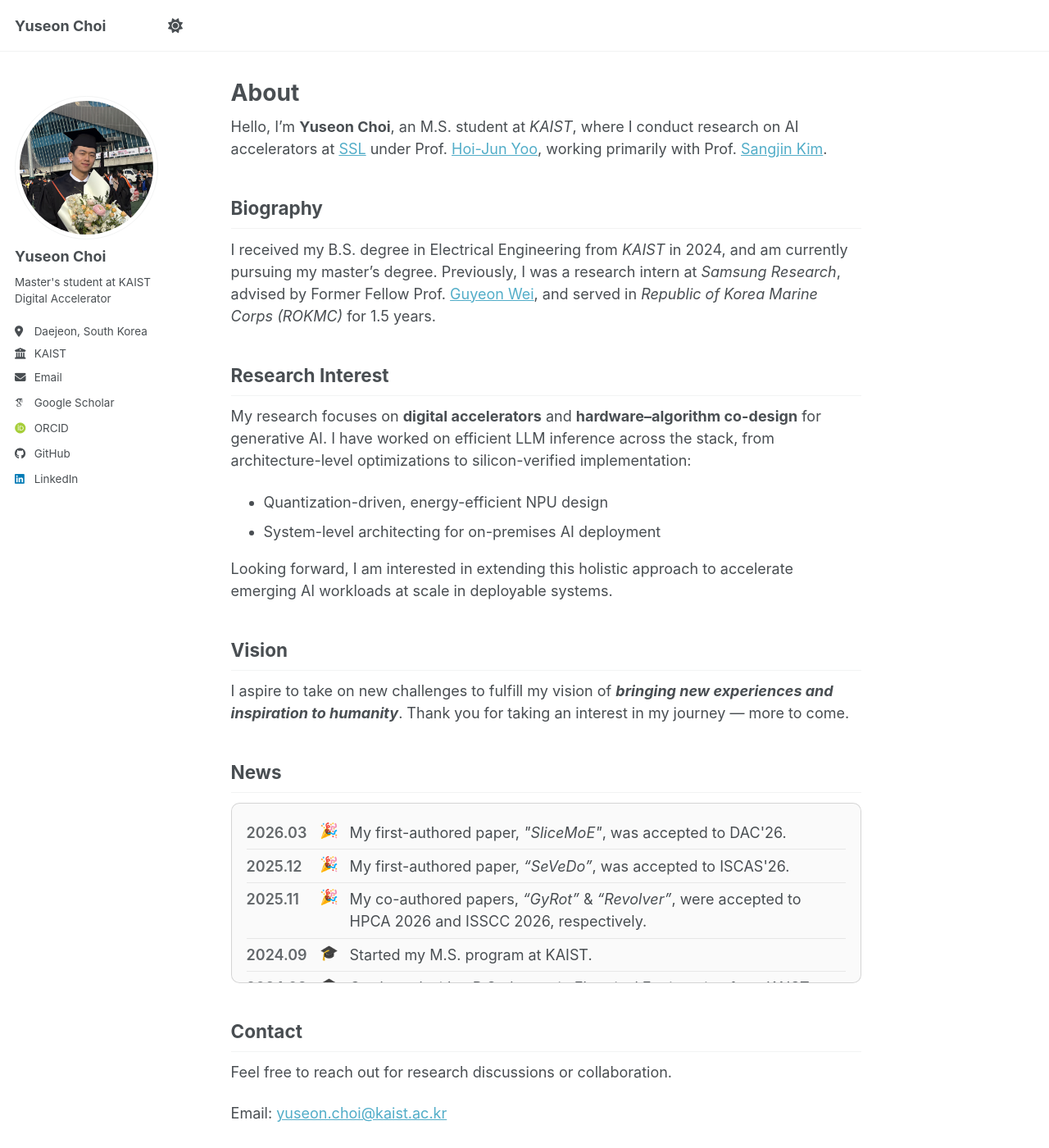
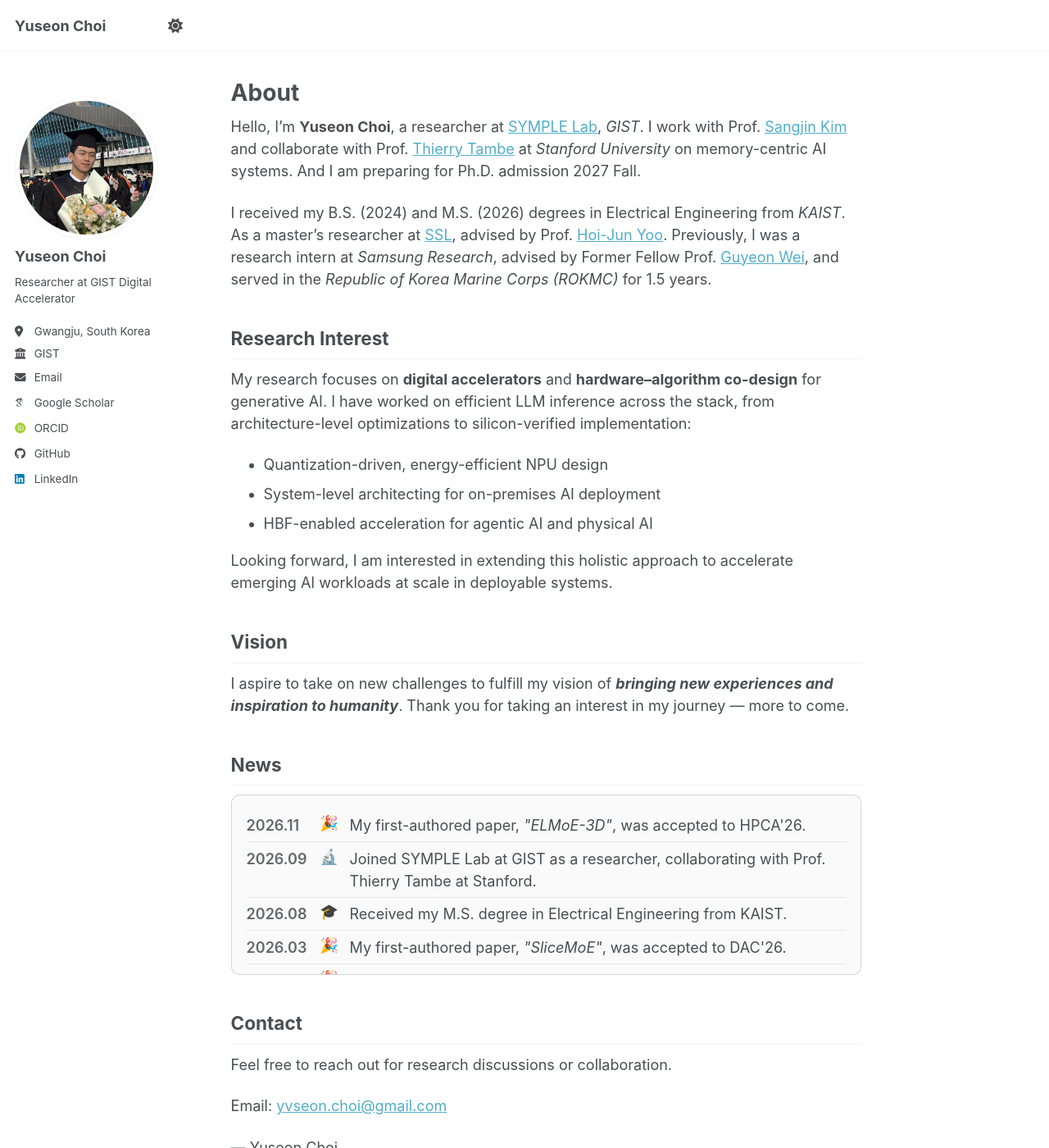
Before and after one commit to yschoi31/yschoi31.github.io, a Jekyll site: the page built from _pages/about.md, in a window 1280 px wide and 1400 px high. Shown: the whole window at 82% size. Built offline with Jekyll 4.4.1, drawn with Linux system fonts in a browser that asks for light colours; some web fonts are replaced; a script bundle is joined from its source files by our own code; library files that are not in the unit come from our copies.

Commit message:
Update about page and publications for GIST and 2026 papers.
Reflect the move to SYMPLE Lab and add the accepted papers so the site matches the current record.

```diff
--- a/_config.yml
+++ b/_config.yml
@@ -12,7 +12,7 @@ site_theme               : "default" # the available themes options are "default
 title                    : "Yuseon Choi"
 title_separator          : "-"
 name                     : &name "Yuseon Choi"
-description              : &description "Master's student at KAIST working on digital accelerator design."   # Update this with a general description of your site, this is the default if not overridden by a page
+description              : &description "Researcher at GIST working on digital accelerator design."   # Update this with a general description of your site, this is the default if not overridden by a page
 url                      : "https://yschoi31.github.io"
 baseurl                  : ""
 repository               : "yschoi31/yschoi31.github.io"
@@ -25,9 +25,9 @@ author:
   avatar           : "profile.png"
   name             : "Yuseon Choi"
   pronouns         : # example: "she/her"
-  bio              : "Master's student at KAIST\nDigital Accelerator"
-  location         : "Daejeon, South Korea"
-  employer         : "KAIST"
+  bio              : "Researcher at GIST\nDigital Accelerator"
+  location         : "Gwangju, South Korea"
+  employer         : "GIST"
   uri              : # URL
   email            : "yuseon.choi@kaist.ac.kr"
 
--- a/_pages/about.md
+++ b/_pages/about.md
@@ -7,17 +7,16 @@ redirect_from:
   - /about.html
 ---
 
-Hello, I'm **Yuseon Choi**, an M.S. student at _KAIST_, where I conduct research on AI accelerators at [SSL](https://ssl.kaist.ac.kr) under Prof. [Hoi-Jun Yoo](https://scholar.google.com/citations?user=92lpdnsAAAAJ&hl=en), working primarily with Prof. [Sangjin Kim](https://scholar.google.com/citations?user=ScgPYbQAAAAJ&hl=en).
+Hello, I'm **Yuseon Choi**, a researcher at [SYMPLE Lab](https://symplelab.com/), _GIST_. I work with Prof. [Sangjin Kim](https://scholar.google.com/citations?user=ScgPYbQAAAAJ&hl=en) and collaborate with Prof. [Thierry Tambe](https://thierrytambe.com/) at _Stanford University_ on memory-centric AI systems. And I am preparing for Ph.D. admission 2027 Fall.
 
-## Biography
-
-I received my B.S. degree in Electrical Engineering from _KAIST_ in 2024, and am currently pursuing my master’s degree. Previously, I was a research intern at _Samsung Research_, advised by Former Fellow Prof. [Guyeon Wei](https://scholar.google.com/citations?user=IR0yJB8AAAAJ&hl=en), and served in _Republic of Korea Marine Corps (ROKMC)_ for 1.5 years.
+I received my B.S. (2024) and M.S. (2026) degrees in Electrical Engineering from _KAIST_. As a master’s researcher at [SSL](https://ssl.kaist.ac.kr), advised by Prof. [Hoi-Jun Yoo](https://scholar.google.com/citations?user=92lpdnsAAAAJ&hl=en). Previously, I was a research intern at _Samsung Research_, advised by Former Fellow Prof. [Guyeon Wei](https://scholar.google.com/citations?user=IR0yJB8AAAAJ&hl=en), and served in the _Republic of Korea Marine Corps (ROKMC)_ for 1.5 years.
 
 ## Research Interest
 
 My research focuses on **digital accelerators** and **hardware–algorithm co-design** for generative AI. I have worked on efficient LLM inference across the stack, from architecture-level optimizations to silicon-verified implementation:
 - Quantization-driven, energy-efficient NPU design
 - System-level architecting for on-premises AI deployment
+- HBF-enabled acceleration for agentic AI and physical AI
 
 Looking forward, I am interested in extending this holistic approach to accelerate emerging AI workloads at scale in deployable systems.
 
@@ -30,6 +29,24 @@ Thank you for taking an interest in my journey — more to come.
 ## News
 
 <div class="news-box news-table">
+  <div class="news-row">
+    <div class="news-date">2026.11</div>
+    <div class="news-emo">🎉</div>
+    <div class="news-text">My first-authored paper, <em>"ELMoE-3D"</em>, was accepted to HPCA'26.</div>
+  </div>
+
+  <div class="news-row">
+    <div class="news-date">2026.09</div>
+    <div class="news-emo">🔬</div>
+    <div class="news-text">Joined SYMPLE Lab at GIST as a researcher, collaborating with Prof. Thierry Tambe at Stanford.</div>
+  </div>
+
+  <div class="news-row">
+    <div class="news-date">2026.08</div>
+    <div class="news-emo">🎓</div>
+    <div class="news-text">Received my M.S. degree in Electrical Engineering from KAIST.</div>
+  </div>
+
   <div class="news-row">
     <div class="news-date">2026.03</div>
     <div class="news-emo">🎉</div>
@@ -90,6 +107,6 @@ Thank you for taking an interest in my journey — more to come.
 
 Feel free to reach out for research discussions or collaboration.
 
-Email: [yuseon.choi@kaist.ac.kr](yuseon.choi@kaist.ac.kr)
+Email: [yvseon.choi@gmail.com](yvseon.choi@gmail.com)
 
 — Yuseon Choi
```
Also changed, not shown: _publications/asscc26_vectorflash.md (added, +10 -0 lines), _publications/hpca26_elmoe-3d.md (renamed from _publications/arxiv26_elmoe-3d.md, +4 -4 lines), _publications/iscas26_bdlm.md (+2 -2 lines), _publications/jssc26_revolver.md (added, +10 -0 lines), _publications/micro26_bitdense.md (added, +10 -0 lines).
